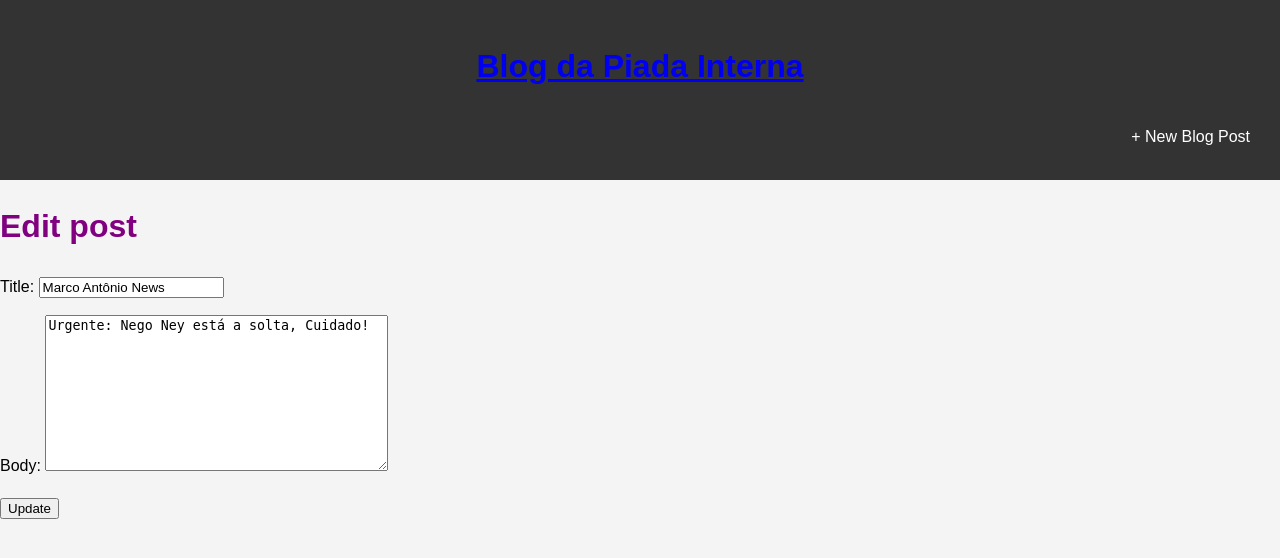
After one commit to Danilo-01-code/Ctrl-Alt-Post, a Django app: page /post/1/edit/ in a window 1280 px wide. The commit adds this page. Shown: the top 558 px of the page. Run offline with Django 4.2, Linux system fonts and the light colour scheme; data comes from the database, SQL or seed files in the repository; both versions use the stored data as it was after the commit.

Commit message:
Update and Create

```diff
--- a/blog/models.py
+++ b/blog/models.py
@@ -1,4 +1,5 @@
 from django.db import models
+from django.urls import reverse
 
 class Post(models.Model):
     title = models.CharField(max_length=200)
@@ -11,3 +12,6 @@ class Post(models.Model):
 
     def __str__(self):
         return self.title
+
+    def get_absolute_url(self):
+        return reverse('post_detail',args = [str(self.id)])
--- a/blog/static/css/base.css
+++ b/blog/static/css/base.css
@@ -18,6 +18,7 @@ header {
     padding: 20px;
     text-align: center;
 }
+
 
 /* Estilo da div post-entry */
 .post-entry {
--- a/blog/templates/base.html
+++ b/blog/templates/base.html
@@ -10,11 +10,16 @@
 </head>
 <body>
     <header>
-        <h1><a href="{% url 'home' %}">Blog da Piada Interna</a></h1>
+        <div>
+            <h1><a href="{% url 'home' %}">Blog da Piada Interna</a></h1>
+        </div>
+        <div class="nav-right">
+            <a href="{% url 'post_new' %}">+ New Blog Post</a>
+        </div>
     </header>
-    <div>
-        {% block content %}
-        {% endblock content %}
-    </div>
+        <div>
+            {% block content %}
+            {% endblock content %}
+        </div>
 </body>
 </html>
--- a/blog/templates/post_detail.html
+++ b/blog/templates/post_detail.html
@@ -12,6 +12,8 @@
         <h2>{{ post.title }}</h2>
         <p>{{ post.body }}</p>
     </div>
+    <p><a href="{%url 'post_edit' post.pk%}">+ Edit Blog Post</a></p>
+    <p><a href="{%url 'post_delete' post.pk%}">+ Delete Blog Post</a></p>
     {% endblock content %}
 </body>
 </html>
--- /dev/null
+++ b/blog/templates/post_edit.html
@@ -0,0 +1,23 @@
+<!DOCTYPE html>
+<html lang="en">
+<head>
+    <meta charset="UTF-8">
+    <meta name="viewport" content="width=device-width, initial-scale=1.0">
+    <title>Document</title>
+    <style>
+        #edit {
+    color: purple; /* Define a cor do texto como roxa */
+    }
+    </style>
+</head>
+<body>
+    {% extends 'base.html' %}
+    {% block content %}
+    <h1 id = 'edit'>Edit post</h1>
+    <form action="" method="post">{% csrf_token %}
+        {{ form.as_p }}
+        <input type="submit" value="Update">
+    </form>
+    {% endblock content %}
+</body>
+</html>
--- a/blog/urls.py
+++ b/blog/urls.py
@@ -1,9 +1,12 @@
 from django.urls import path
-from .views import BlogListView, BlogDetailView
+from .views import BlogListView, BlogDetailView, BLogCreateView, BlogUpadateView, BlogDeleteView
 
 
 urlpatterns = [
+    path('post/new/',BLogCreateView.as_view(), name = 'post_new'),
     path('post/<int:pk>/', BlogDetailView.as_view(),
-    name='post_detail'), # new
+    name='post_detail'),
     path('', BlogListView.as_view(), name='home'),
+    path('post/<int:pk>/edit/',BlogUpadateView.as_view(), name = 'post_edit'),
+    path('post/<int:pk>/delete/',BlogDeleteView.as_view(), name = 'post_delete')
 ]
--- a/blog/views.py
+++ b/blog/views.py
@@ -1,6 +1,8 @@
 # views.py
 from .models import Post
-from django.views.generic import ListView, DetailView
+from django.views.generic import ListView, DetailView, UpdateView, DeleteView
+from django.views.generic.edit import CreateView
+from django.urls import reverse_lazy
 
 class BlogListView(ListView):
     model = Post
@@ -10,3 +12,18 @@ class BlogListView(ListView):
 class BlogDetailView(DetailView):
     model = Post
     template_name = 'post_detail.html'
+
+class BLogCreateView(CreateView):
+    model = Post
+    template_name = 'post_new.html'
+    fields = ['title','author','body']
+
+class BlogUpadateView(UpdateView):
+    model = Post
+    template_name = 'post_edit.html'
+    fields = ['title','body']
+
+class BlogDeleteView(DeleteView):
+    model = Post
+    template_name = 'post_delete.html'
+    success_url = reverse_lazy('home')
```
Also changed, not shown: blog/templates/post_delete.html (added, +24 -0 lines), blog/templates/post_new.html (added, +21 -0 lines), blog/tests.py (+25 -0 lines), db.sqlite3.
